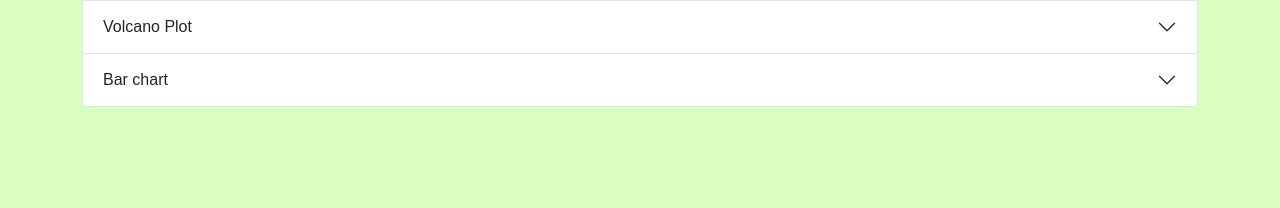
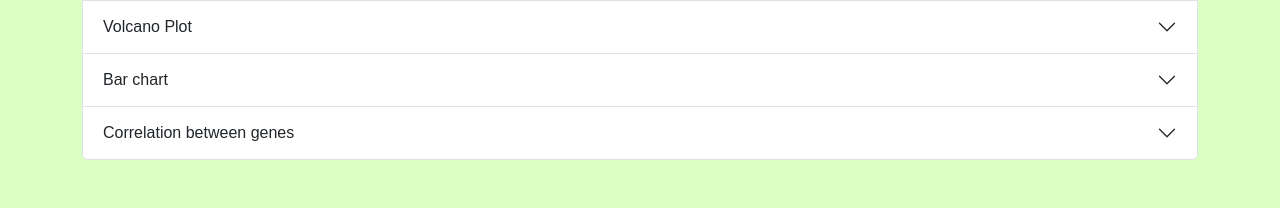
Before and after one commit to rafestorn/GenCancerAnalyzer, a Django app: page /results/1/diffExpr in a window 1280 px wide. Shown: the part 370-578 px from the top of the page. Run offline with Django 4.2, Linux system fonts and the light colour scheme; data that the repository does not hold is empty; parts of the project's set-up code (start-up, migrations or seed data) failed here and were passed over; some libraries are stand-ins or nearby versions.

Commit message:
FEAT: CORRPLOT

```diff
--- a/apps/templates/home/results-difexpr.html
+++ b/apps/templates/home/results-difexpr.html
@@ -10,6 +10,7 @@
 <script src="https://cdn.datatables.net/1.13.6/js/jquery.dataTables.js"></script>
 
 <script src="https://cdn.plot.ly/plotly-latest.min.js"></script>
+<script src="https://cdnjs.cloudflare.com/ajax/libs/bootstrap-3-typeahead/4.0.2/bootstrap3-typeahead.min.js"></script>
 
 {% endblock stylesheets %}
 
@@ -69,6 +70,18 @@
             </div>
         </div>
     </div>
+    <div class="accordion-item">
+        <h2 class="accordion-header" id="headingFour">
+            <button class="accordion-button collapsed" type="button" data-bs-toggle="collapse" data-bs-target="#collapseFour" aria-expanded="false" aria-controls="collapseFour">
+                Correlation between genes
+            </button>
+        </h2>
+        <div id="collapseFour" class="accordion-collapse collapse" aria-labelledby="headingFour" data-bs-parent="#accordionResults">
+            <div class="accordion-body">
+                {% include "includes/corrPlot.html" %}
+            </div>
+        </div>
+    </div>
 </div>
 {% endblock content %}
 
@@ -115,6 +128,8 @@
     const popupVolcanoPlot = document.getElementById("popupVolcanoPlot");
     const pvalueInput = document.getElementById("pvalue-threshold");
     const logfcInput = document.getElementById("logfc-threshold");
+    var gene1input = document.getElementById("autocompleteInputGene1")
+    var gene2input = document.getElementById("autocompleteInputGene2")
     const threshold_pvalue = 0.05;
     const threshold_logfc = 2;
 
@@ -309,6 +324,19 @@
                 ]
                 });
             });
+            var genes_ids = results.map(entry => entry.gene_id + " - "+entry.symbol)
+            $('#autocompleteInputGene1').typeahead({
+                source: genes_ids
+            });
+            $('#autocompleteInputGene2').typeahead({
+                source: genes_ids
+            });
+
+            $("#autocompleteInputGene1").val(results[0].gene_id + " - " + results[0].symbol);
+            $("#autocompleteInputGene2").val(results[1].gene_id + " - " + results[1].symbol);
+
+            updateCorrPlot(results[0].gene_id, results[1].gene_id)
+
             results.sort((a, b) => a.PValue - b.PValue);
             updateVolcanoPlot(results, threshold_pvalue, threshold_logfc);
             updateBarChart(results)
@@ -329,6 +357,22 @@
                 popupVolcanoPlot.style.display = "none";
             });
 
+            btnCorrPlot.addEventListener("click", function() {
+                updateCorrPlot(gene1input.value.split(" - ")[0], gene2input.value.split(" - ")[0]);
+                popupCorrPlot.classList.remove("show");
+                popupCorrPlot.style.display = "none";
+            });
+
+            btnConfigureCorrPlot.addEventListener("click", function() {
+                popupCorrPlot.classList.add("show");
+                popupCorrPlot.style.display = "block";
+            });
+
+            closeButtonCorrPlot.addEventListener("click", function() {
+                popupCorrPlot.classList.remove("show");
+                popupCorrPlot.style.display = "none";
+            });
+
             $('#accordionResults').on('shown.bs.collapse', function (event) {
                 const targetId = event.target.id;
 
@@ -341,6 +385,10 @@
                 if (targetId === 'collapseTwo') {
                     Plotly.Plots.resize('volcanoPlot');
                 }
+
+                if (targetId === 'collapseFour') {
+                    Plotly.Plots.resize('corr-plot')
+                }
             });
         }).catch(function(error) {
             console.error('Error al obtener los datos:', error);
@@ -348,7 +396,56 @@
 
     });
 
+    const btnCorrPlot = document.getElementById('btnCorrPlot');
+    const btnConfigureCorrPlot = document.getElementById('btnConfigureCorrPlot');
+    const closeButtonCorrPlot = document.getElementById('closePopupCorrPlot');
+    const popupCorrPlot = document.getElementById("popupCorrPlot");
+
+    function updateCorrPlot(gen1, gen2) {
+        axios.get("/api/rnaExpression?studyCase=90&genes_ids=" + gen1 +","+gen2)
+        .then(response => {
+            results = response.data.results
+            updateScatterPlot(results)
+
+        })
+        .catch(function(error) {
+            console.error('Error al obtener los datos: ', error)
+        })
+    }
+
+    function updateScatterPlot(data){
+        const geneNames = [data[0].gene_id, data[1].gene_id];
+        const xValues = Object.values(data[0].data);
+        const yValues = Object.values(data[1].data);
+
+        // Crear un scatter plot
+        const trace = {
+        x: xValues,
+        y: yValues,
+        text: Object.keys(data[0].data), // Nombres de los puntos
+        mode: 'markers',
+        type: 'scatter'
+        };
+
+        const layout = {
+        xaxis: {
+            title: geneNames[0] // Nombre del gen para el eje X
+        },
+        yaxis: {
+            title: geneNames[1] // Nombre del gen para el eje Y
+        }
+        };
+
+        // Crear el gráfico
+        Plotly.newPlot('corr-plot', [trace], layout, {responsive: true});
+    }
+
+
+    // Configuración del gráfico
+    var genes = ["ENSG00000103569", "ENSG00000118271"];
+
 </script>
+
 <script>
     var currentUrl = window.location.pathname;
 
--- /dev/null
+++ b/apps/templates/includes/corrPlot.html
@@ -0,0 +1,25 @@
+<div id = "corrPlotContainer">
+    <button id="btnConfigureCorrPlot" class="btn btn-primary">Select genes</button>
+    <div id="popupCorrPlot" class="modal" tabindex="-1" role="dialog">
+        <div class="modal-dialog" role="document">
+            <div class="modal-content">
+                <div class="modal-header">
+                    <h5 class="modal-title">Select genes for correlation</h5>
+                    <button id="closePopupCorrPlot" type="button" class="close" data-dismiss="modal" aria-label="Close">
+                        <span aria-hidden="true">&times;</span>
+                    </button>
+                </div>
+                <div class="modal-body">
+                    <input type="text" id="autocompleteInputGene1" class="form-control typeahead" placeholder="Escribe algo...">
+                    <br>
+                    <input type="text" id="autocompleteInputGene2" class="form-control typeahead" placeholder="Escribe algo...">
+                    <br>
+                </div>
+                <div class="modal-footer">
+                    <button id="btnCorrPlot" class="btn btn-primary">Actualizar</button>
+                </div>
+            </div>
+        </div>
+    </div>
+    <div id="corr-plot"></div>
+</div>
```
